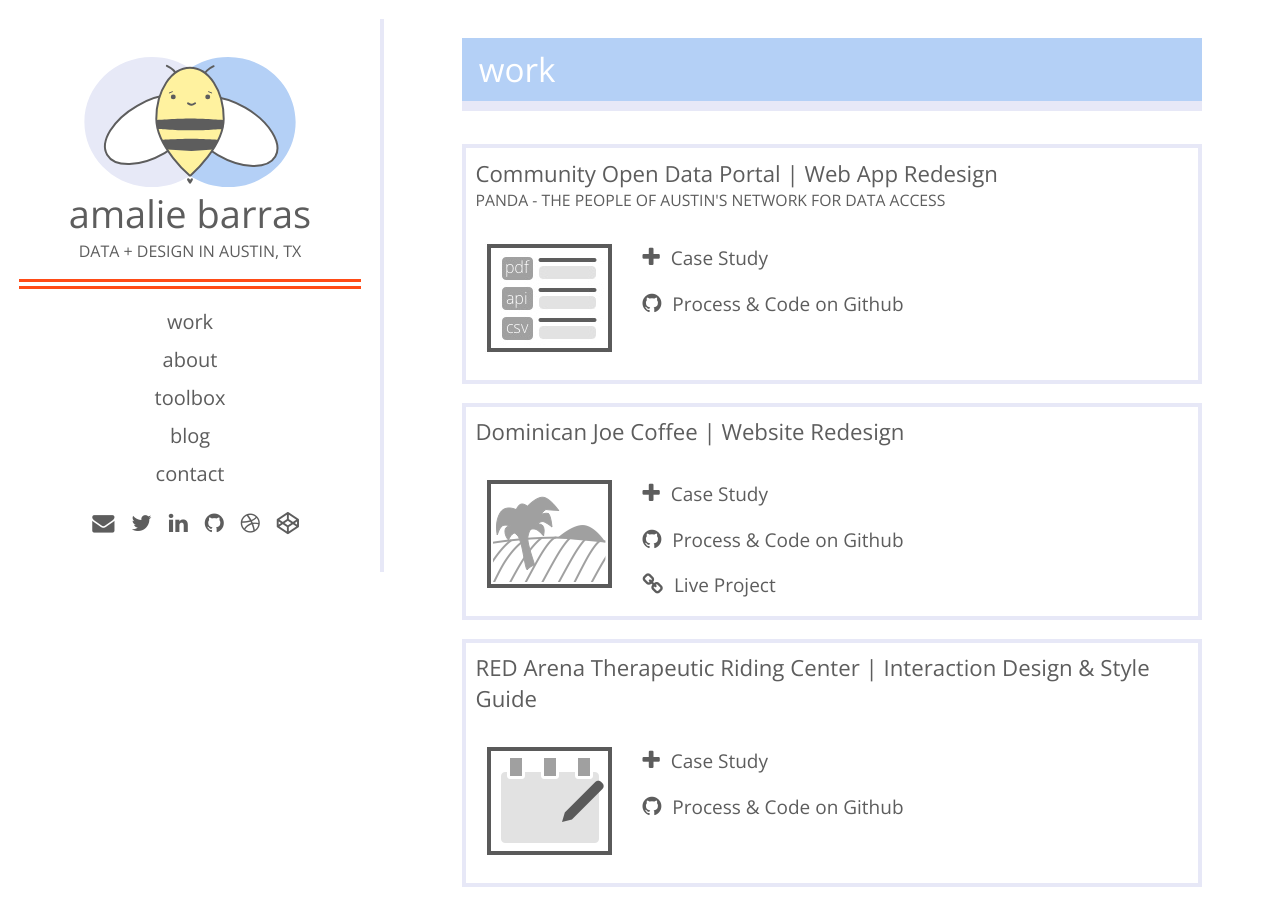
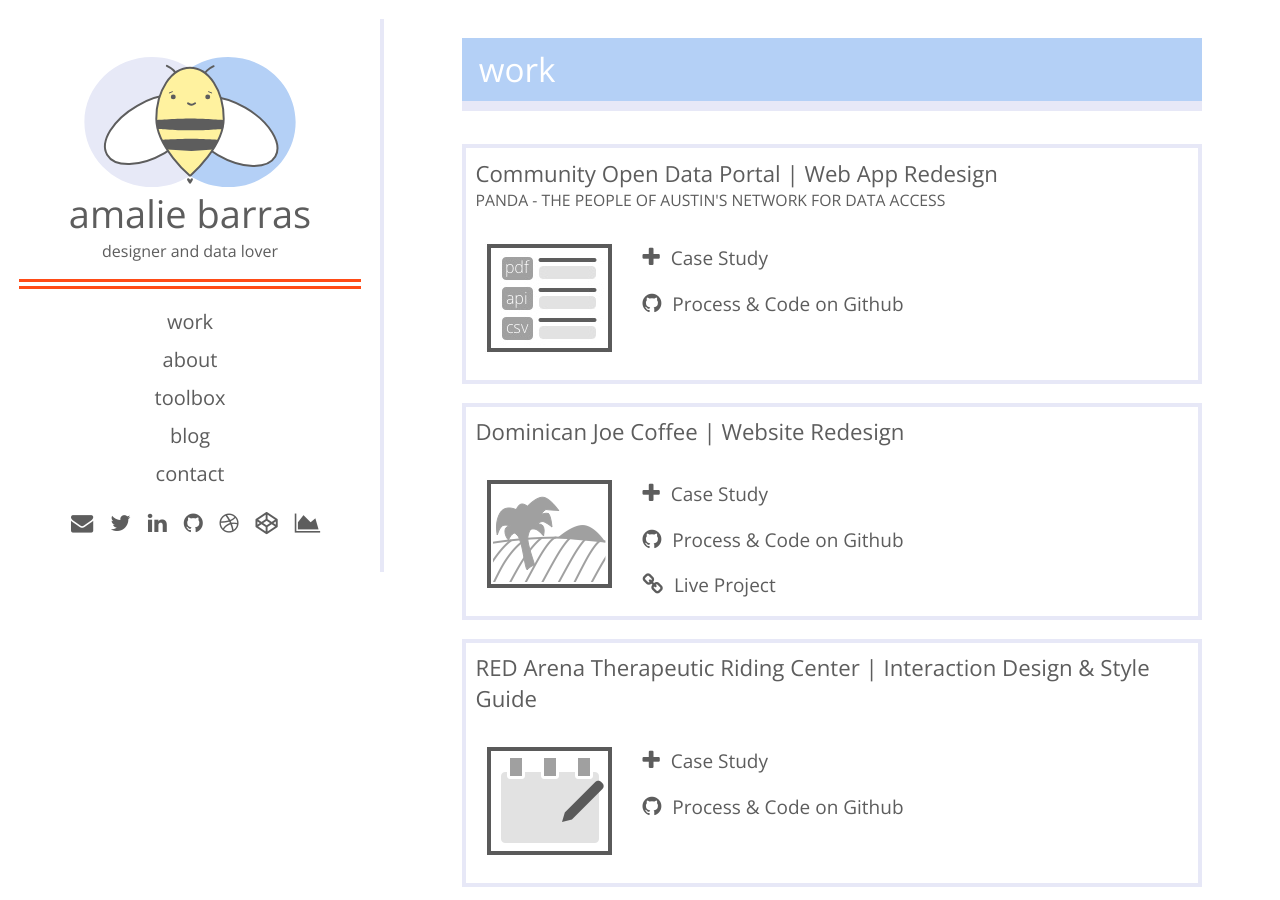
Before and after one commit to amaliebarras/amaliebarras.github.io, a Jekyll site: the page built from work/01_work.html, in a window 1280 px wide and 900 px high. Built offline with Jekyll 4.4.1, drawn with Linux system fonts in a browser that asks for light colours; nearby versions of some CDN libraries.

Commit message:
adding tableau link and changing headline

```diff
--- a/_includes/header.html
+++ b/_includes/header.html
@@ -22,7 +22,7 @@
         </div>
         <div class = "site-headline">
           <h1>amalie barras</h1>
-          <h4>DATA + DESIGN IN AUSTIN, TX</h4>
+          <h4>designer and data lover</h4>
         </div>
         <nav class = "navlinks">
               {% for my_page in site.pages %}
@@ -39,7 +39,8 @@
             <a href = "http://linkedin.com/in/amaliebarras"><i class="fa fa-linkedin" aria-hidden="true"></i>
             <a href = "http://github.com/amaliebarras"><i class="fa fa-github" aria-hidden="true"></i></a>
             <a href = "https://dribbble.com/AmalieBarras"><i class="fa fa-dribbble" aria-hidden="true"></i></a>
-            <a href = "https://www.codepen.io/AmalieBarras"><i class="fa fa-codepen" aria-hidden="true"></i></a></h3>
+            <a href = "https://www.codepen.io/AmalieBarras"><i class="fa fa-codepen" aria-hidden="true"></i></a>
+            <a href = "https://public.tableau.com/profile/amalie.barras#!/"><i class="fa fa-area-chart" aria-hidden="true"></i></a></h3>
             </span>
         </div>
       </div>
```
